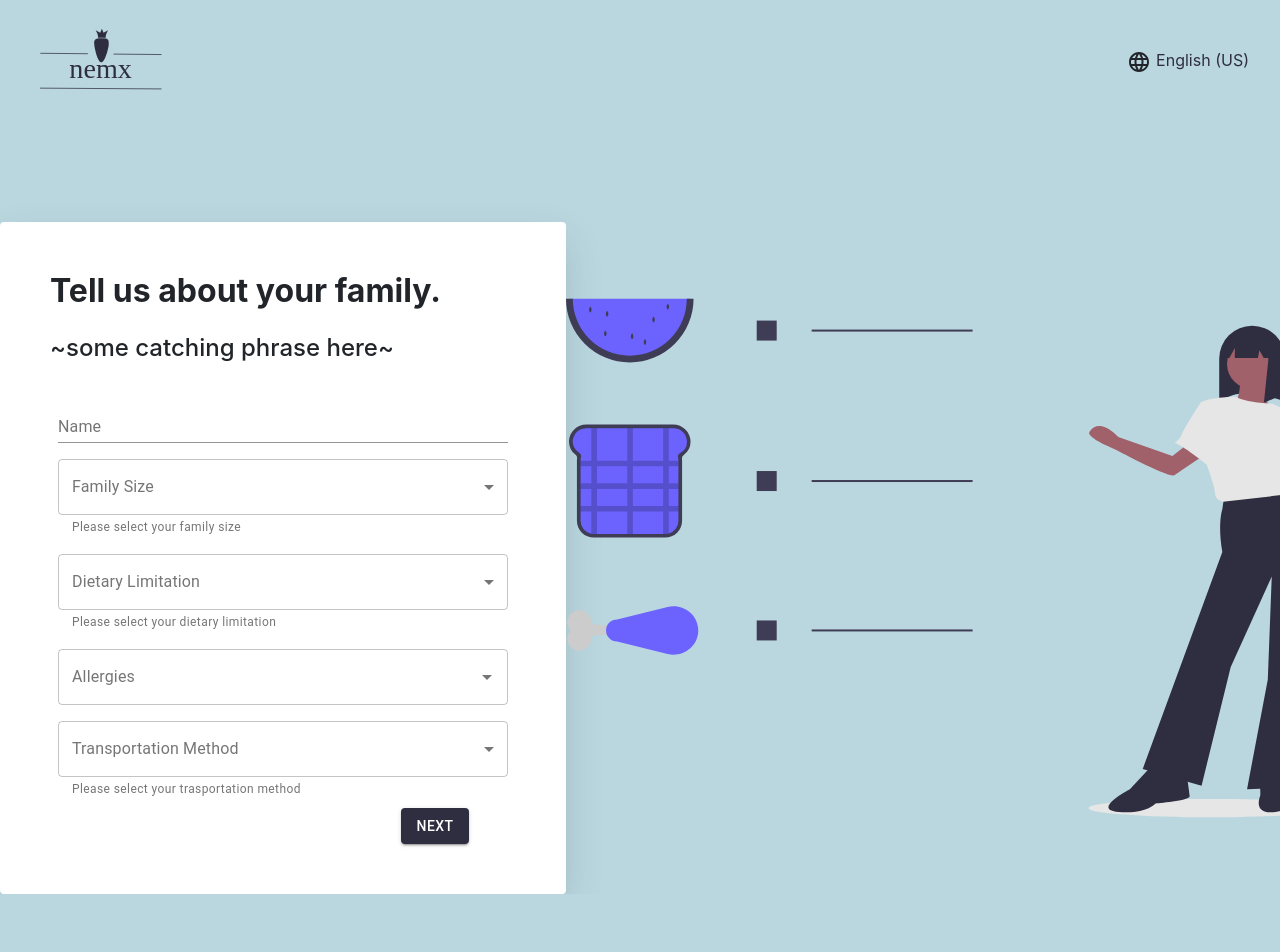
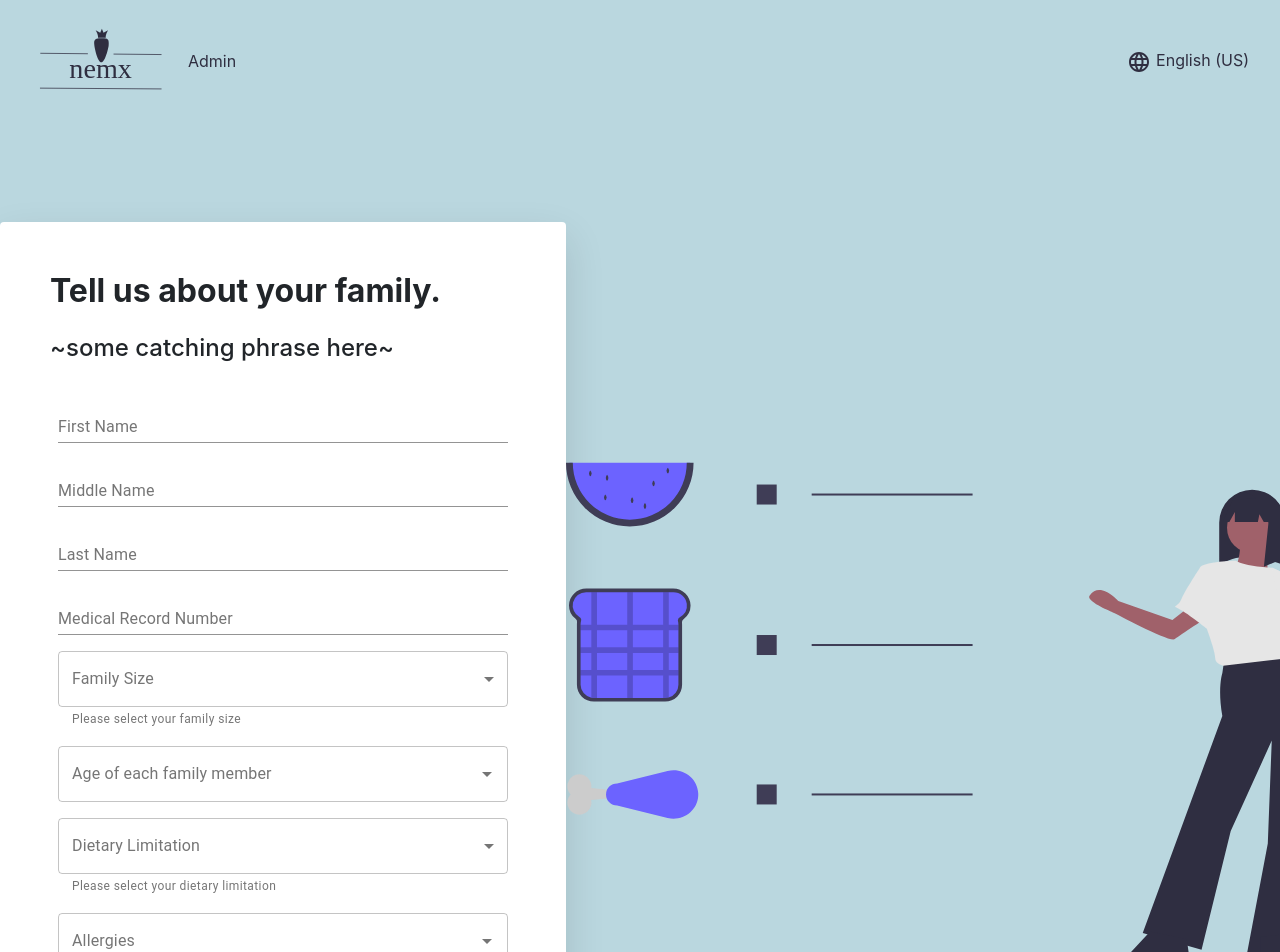
Before and after one commit to mollyyli/NEMX-Foundations, a React (Create React App) app in the folder code/: page /preferences in a window 1280 px wide. Shown: the top 952 px of the page. Before the commit the page ends 894 px from the top, so only its background shows below. Built offline with nearby package versions, Linux system fonts and the light colour scheme.

Commit message:
add admin tab and page, update preference page'

```diff
--- a/code/src/App.js
+++ b/code/src/App.js
@@ -9,16 +9,18 @@ import { loadData } from "./redux/Actions";
 // import { Component } from 'react';
 import Preferences from "./pages/Preferences";
 import Order from "./pages/Order";
+import Admin from "./pages/Admin";
 function App() {
   const dispatch = useDispatch();
   dispatch(loadData());
-  console.log(useSelector(state => console.log(state)));
+  console.log(useSelector((state) => console.log(state)));
   return (
     <Router>
       <div className="App">
         <Switch>
           <Route path="/preferences" component={Preferences} />
           <Route path="/order" component={Order} />
+          <Route path="/admin" component={Admin} />
         </Switch>
       </div>
     </Router>
--- a/code/src/components/Navbar.js
+++ b/code/src/components/Navbar.js
@@ -3,9 +3,11 @@ import Navbar from "react-bootstrap/Navbar";
 import Nav from "react-bootstrap/Nav";
 import logo from "../pics/logo.svg";
 import LanguageIcon from "@material-ui/icons/Language";
-import Link from "@material-ui/core/Link";
+// import Link from "@material-ui/core/Link";
+import { Link } from "react-router-dom";
 import ShoppingCartIcon from "@material-ui/icons/ShoppingCart";
 import { Button } from "@material-ui/core";
+import { flexbox } from "@material-ui/system";
 
 export default function NavBar(props) {
   return (
@@ -13,12 +15,16 @@ export default function NavBar(props) {
       <Nav.Link href="#AboutUs">
         <img src={logo} style={{ width: 140, height: 90 }} />
       </Nav.Link>
+      {/* <div flexDirection="row-reverse" justifyContent="flex-end"> */}
+      <Link to="/admin">
+        <span style={{ color: "#2F2E40" }}>Admin</span>
+      </Link>
       <Link
         href="#language"
         color="inherit"
         style={{ marginLeft: "auto", marginRight: "15px" }}
       >
-        <LanguageIcon />
+        <LanguageIcon style={{ color: "#2F2E40" }} />
         <span style={{ color: "#2F2E40", marginLeft: "5px" }}>
           English (US)
         </span>
@@ -36,6 +42,7 @@ export default function NavBar(props) {
           </Button>
         </Link>
       )}
+      {/* </div> */}
     </Navbar>
   );
 }
--- /dev/null
+++ b/code/src/pages/Admin.js
@@ -0,0 +1,10 @@
+import React from "react";
+import NavBar from "../components/Navbar";
+
+export default function Admin(props) {
+  return (
+    <div>
+      <NavBar />
+    </div>
+  );
+}
--- a/code/src/pages/Preferences.js
+++ b/code/src/pages/Preferences.js
@@ -26,17 +26,29 @@ const useStyles = makeStyles((theme) => ({
       marginTop: theme.spacing(3),
     },
   },
+  rootTextField: { display: "flex", flexWrap: "wrap" },
+  textField: {
+    marginLeft: theme.spacing(1),
+    marginRight: theme.spacing(1),
+    width: "25ch",
+  },
 }));
 
 export default function MultilineTextFields(props) {
   const classes = useStyles();
   const [currency, setCurrency] = React.useState("");
+  const [age, setAge] = React.useState("");
+
   const [limitation, setLimitation] = React.useState("");
   const [allergy, setAllergy] = React.useState("");
   const [transportation, setTransportation] = React.useState("");
 
   const handleChange = (event) => {
     setCurrency(event.target.value);
+  };
+
+  const handleAgeChange = (event) => {
+    setAge(event.target.value);
   };
 
   const handleLimitationChange = (event) => {
@@ -63,7 +75,22 @@ export default function MultilineTextFields(props) {
           <h4>~some catching phrase here~</h4>
 
           <div>
-            <TextField id="filled-basic" label="Name" />
+            <TextField
+              id="margin-none"
+              className={classes.textField}
+              label="First Name"
+            />
+            <TextField
+              id="margin-none"
+              className={classes.textField}
+              label="Middle Name"
+            />
+            <TextField
+              id="margin-none"
+              className={classes.textField}
+              label="Last Name"
+            />
+            <TextField id="filled-basic" label="Medical Record Number" />
 
             <TextField
               // error
@@ -82,6 +109,37 @@ export default function MultilineTextFields(props) {
                 </MenuItem>
               ))}
             </TextField>
+            <Autocomplete
+              multiple
+              id="tags-outlined"
+              options={ages}
+              getOptionLabel={(option) => option.label}
+              // defaultValue={[top100Films[13]]}
+              filterSelectedOptions
+              renderInput={(params) => (
+                <TextField
+                  {...params}
+                  variant="outlined"
+                  label="Age of each family member"
+                  placeholder="Tell us about your age groups"
+                />
+              )}
+            />
+            {/* <TextField
+              id="standard-select-currency-native"
+              select
+              label="Age of each family member"
+              value={age}
+              onChange={handleAgeChange}
+              helperText="Please select your age group"
+              variant="outlined"
+            >
+              {ages.map((option) => (
+                <MenuItem key={option.value} value={option.value}>
+                  {option.label}
+                </MenuItem>
+              ))}
+            </TextField> */}
             <TextField
               id="standard-select-currency-native"
               select
@@ -128,6 +186,11 @@ export default function MultilineTextFields(props) {
                 </MenuItem>
               ))}
             </TextField>
+            <TextField
+              id="margin-none"
+              className={classes.textField}
+              label="Clinic"
+            />
             <div style={{ textAlign: "right", width: "90%" }}>
               <Link to="/order">
                 <Button
@@ -199,7 +262,24 @@ const limitations = [
     label: "Lacto-Vegetarian",
   },
 ];
-
+const ages = [
+  {
+    value: "0 - 2",
+    label: "0 - 2",
+  },
+  {
+    value: "3 - 18",
+    label: "3 - 18",
+  },
+  {
+    value: "19 - 54",
+    label: "19 - 54",
+  },
+  {
+    value: "55+",
+    label: "55+",
+  },
+];
 const allergies = [
   {
     value: "PEANUT",
```
Also changed, not shown: 1 other file (tests, documents, lock files or other folders).
